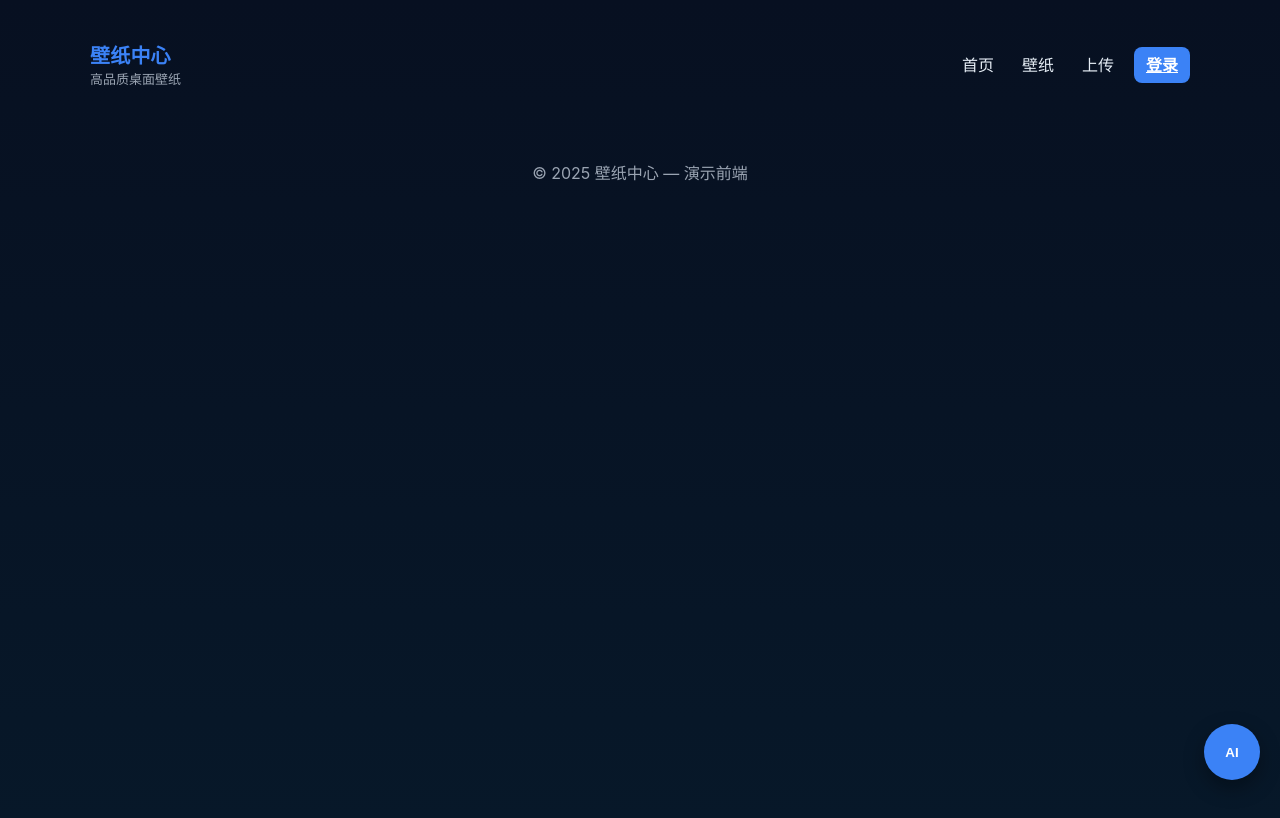
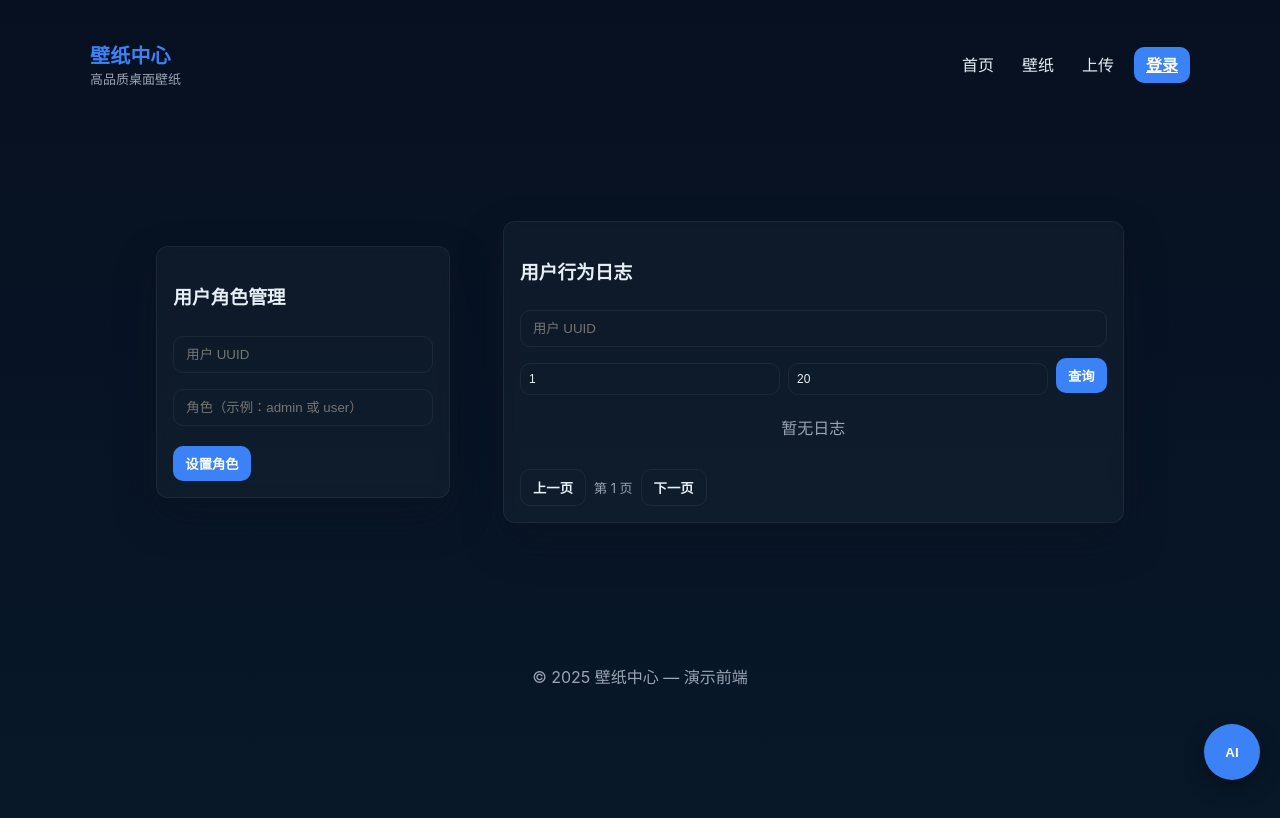
Before and after one commit to BinaryEnchanter/image_web, a Vue app: page /admin in a window 1280 px wide. Shown: the top 818 px of the page. Built offline with nearby package versions, Linux system fonts and the light colour scheme.

Commit message:
admin page & api

```diff
--- a/src/App.vue
+++ b/src/App.vue
@@ -20,22 +20,20 @@
             💰 {{ user.coins || 0 }}
             <span class="recharge-text">（充值）</span>
           </button>
+          <router-link v-if="user && (user.role === 'admin' || user.isAdmin)" to="/admin" class="nav-link">管理</router-link>
           <router-link to="/me" class="nav-link">个人中心</router-link>
           <button class="btn ghost" @click="logout">登出</button>
         </div>
       </nav>
     </header>
 
-    <!-- <main class="container main-content">
+    <main class="container main-content">
       <router-view />
-    </main> -->
+    </main>
 
     <footer class="footer">
       © {{ new Date().getFullYear() }} 壁纸中心 — 演示前端
     </footer>
-  </div>
-  <div id="app">
-    <router-view />
     <ChatWidget />
   </div>
 </template>
--- a/src/api.js
+++ b/src/api.js
@@ -81,5 +81,17 @@ export default {
       return API.post(`/api/v1/users/me/password`, { newPassword:newPassword },{
       headers: { Authorization: token ? `Bearer ${token}` : '' }
     })
+  },
+  adminSetRole(uuid, role) {
+    const token = localStorage.jwt_token
+    return API.post(`/api/v1/admin/users/${uuid}/role`, { role }, {
+      headers: { Authorization: token ? `Bearer ${token}` : '' }
+    })
+  },
+  adminGetUserLogs(uuid, page = 1, size = 20) {
+    const token = localStorage.jwt_token
+    return API.get(`/api/v1/admin/users/${uuid}/logs?page=${page}&size=${size}`, {
+      headers: { Authorization: token ? `Bearer ${token}` : '' }
+    })
   }
 }
--- /dev/null
+++ b/src/pages/Admin.vue
@@ -0,0 +1,231 @@
+<!-- src/pages/Admin.vue -->
+<template>
+    <div class="page">
+        <section class="card admin-card">
+            <h3>用户角色管理</h3>
+            <div class="form">
+                <input v-model="targetUuid" class="input" placeholder="用户 UUID" />
+                <input v-model="roleInput" class="input" placeholder="角色（示例：admin 或 user）" />
+                <div class="actions">
+                    <button class="btn" @click="setRole" :disabled="loadingRole">设置角色</button>
+                    <div v-if="msgRole" class="muted">{{ msgRole }}</div>
+                </div>
+            </div>
+        </section>
+
+        <section class="card admin-card">
+            <h3>用户行为日志</h3>
+            <div class="form">
+                <input v-model="logsUuid" class="input" placeholder="用户 UUID" />
+                <div class="row">
+                    <input v-model.number="page" class="input small" type="number" min="1" placeholder="页码" />
+                    <input v-model.number="size" class="input small" type="number" min="1" placeholder="每页数量" />
+                    <button class="btn" @click="loadLogs" :disabled="loadingLogs">查询</button>
+                </div>
+            </div>
+
+            <div v-if="loadingLogs" class="muted" style="margin-top:8px">加载中...</div>
+            <div v-else>
+                <div v-if="logs.length === 0" class="empty-state">暂无日志</div>
+                <table class="table" v-else>
+                    <thead>
+                        <tr>
+                            <th>ID</th>
+                            <th>Action</th>
+                            <th>Target UUID</th>
+                            <th>Meta</th>
+                            <th>Created At</th>
+                        </tr>
+                    </thead>
+                    <tbody>
+                        <tr v-for="row in logs" :key="row.id">
+                            <td>{{ row.id }}</td>
+                            <td>{{ row.action }}</td>
+                            <td>{{ row.target_uuid }}</td>
+                            <td>{{ formatMeta(row.meta) }}</td>
+                            <td>{{ formatTime(row.created_at) }}</td>
+                        </tr>
+                    </tbody>
+                </table>
+
+                <div class="pager">
+                    <button class="btn ghost" @click="prevPage" :disabled="page <= 1">上一页</button>
+                    <div class="muted">第 {{ page }} 页</div>
+                    <button class="btn ghost" @click="nextPage" :disabled="logs.length < size">下一页</button>
+                </div>
+            </div>
+        </section>
+    </div>
+</template>
+
+<script setup>
+import { ref } from 'vue'
+import api from '../api'
+
+const targetUuid = ref('')
+const roleInput = ref('')
+const loadingRole = ref(false)
+const msgRole = ref('')
+
+const logsUuid = ref('')
+const page = ref(1)
+const size = ref(20)
+const logs = ref([])
+const loadingLogs = ref(false)
+
+async function setRole() {
+    msgRole.value = ''
+    if (!targetUuid.value || !roleInput.value) { msgRole.value = '请输入 UUID 和角色'; return }
+    try {
+        loadingRole.value = true
+        const r = await api.adminSetRole(targetUuid.value, String(roleInput.value).toLowerCase())
+        msgRole.value = r.data && r.data.ok ? '设置成功' : '设置失败'
+    } catch (e) {
+        msgRole.value = e.response?.data?.error || '请求失败'
+    } finally {
+        loadingRole.value = false
+    }
+}
+
+async function loadLogs() {
+    if (!logsUuid.value) return
+    try {
+        loadingLogs.value = true
+        const r = await api.adminGetUserLogs(logsUuid.value, page.value, size.value)
+        logs.value = Array.isArray(r.data?.items) ? r.data.items : []
+    } catch (e) {
+        logs.value = []
+    } finally {
+        loadingLogs.value = false
+    }
+}
+
+function prevPage() { if (page.value > 1) { page.value--; loadLogs() } }
+function nextPage() { page.value++; loadLogs() }
+
+function formatMeta(m) { return typeof m === 'string' ? m : JSON.stringify(m) }
+function formatTime(t) { try { return new Date(t).toLocaleString() } catch { return String(t) } }
+</script>
+
+<style>
+:root {
+    --glass: rgba(255, 255, 255, 0.03);
+    --muted: #9aa4b2;
+    --accent: #3b82f6;
+    --text: #e6eef6
+}
+
+.page {
+    min-height: 60vh;
+    padding: 24px
+}
+
+.card {
+    background: var(--glass);
+    padding: 16px;
+    border-radius: 12px;
+    margin-bottom: 16px;
+    border: 1px solid rgba(255, 255, 255, .06);
+    box-shadow: 0 18px 40px rgba(11, 18, 32, .45)
+}
+
+.admin-card {
+    animation: cardIn .28s ease both
+}
+
+.form {
+    margin-top: 8px;
+    display: grid;
+    gap: 8px
+}
+
+.row {
+    display: flex;
+    gap: 8px;
+    align-items: center
+}
+
+.input {
+    padding: 10px 12px;
+    border-radius: 10px;
+    border: 1px solid rgba(255, 255, 255, .06);
+    background: transparent;
+    color: var(--text);
+    transition: border-color .2s ease, box-shadow .2s ease
+}
+
+.input.small {
+    width: 120px;
+    padding: 8px
+}
+
+.input:focus {
+    border-color: rgba(59, 130, 246, .6);
+    box-shadow: 0 0 0 3px rgba(59, 130, 246, .18)
+}
+
+.btn {
+    background: var(--accent);
+    color: #fff;
+    padding: 8px 12px;
+    border-radius: 10px;
+    border: none;
+    cursor: pointer;
+    font-weight: 600;
+    transition: transform .15s ease, box-shadow .2s ease
+}
+
+.btn:hover {
+    transform: translateY(-1px);
+    box-shadow: 0 8px 20px rgba(59, 130, 246, .35)
+}
+
+.btn.ghost {
+    background: transparent;
+    border: 1px solid rgba(255, 255, 255, .06);
+    color: var(--text)
+}
+
+.muted {
+    color: var(--muted)
+}
+
+.empty-state {
+    padding: 20px;
+    text-align: center;
+    color: var(--muted)
+}
+
+.table {
+    width: 100%;
+    border-collapse: collapse;
+    margin-top: 10px;
+    font-size: 14px
+}
+
+.table th,
+.table td {
+    text-align: left;
+    padding: 8px;
+    border-bottom: 1px solid rgba(255, 255, 255, .06)
+}
+
+.pager {
+    display: flex;
+    gap: 8px;
+    align-items: center;
+    margin-top: 10px
+}
+
+@keyframes cardIn {
+    from {
+        opacity: 0;
+        transform: translateY(8px)
+    }
+
+    to {
+        opacity: 1;
+        transform: translateY(0)
+    }
+}
+</style>
--- a/src/router/index.js
+++ b/src/router/index.js
@@ -15,7 +15,8 @@ const routes = [
   { path: '/image/:id', component: ImageDetail, props: true },
   { path: '/upload', component: Upload },
   { path: '/recharge', component: Recharge },
-  { path: '/me/edit', component: () => import('../pages/EditProfile.vue') }
+  { path: '/me/edit', component: () => import('../pages/EditProfile.vue') },
+  { path: '/admin', component: () => import('../pages/Admin.vue') }
 ]
 
 const router = createRouter({
```
